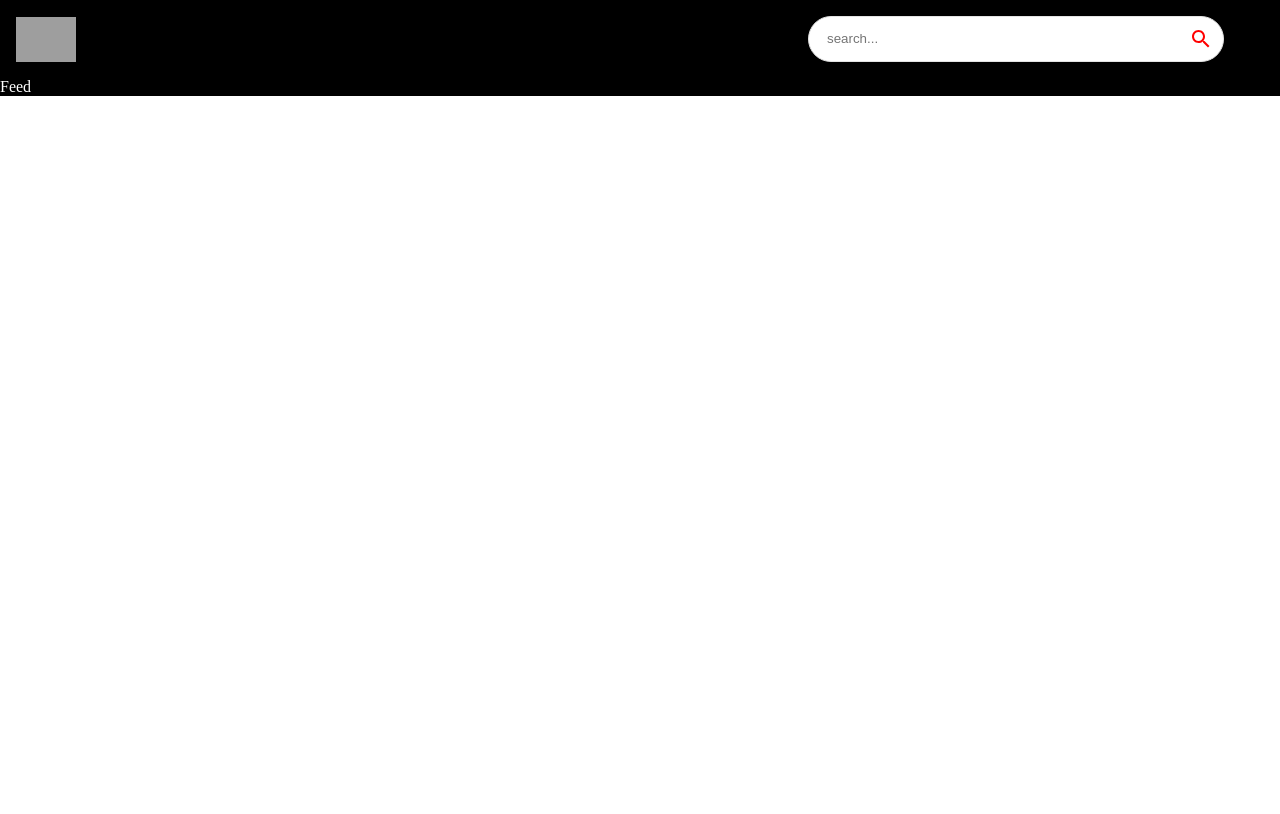
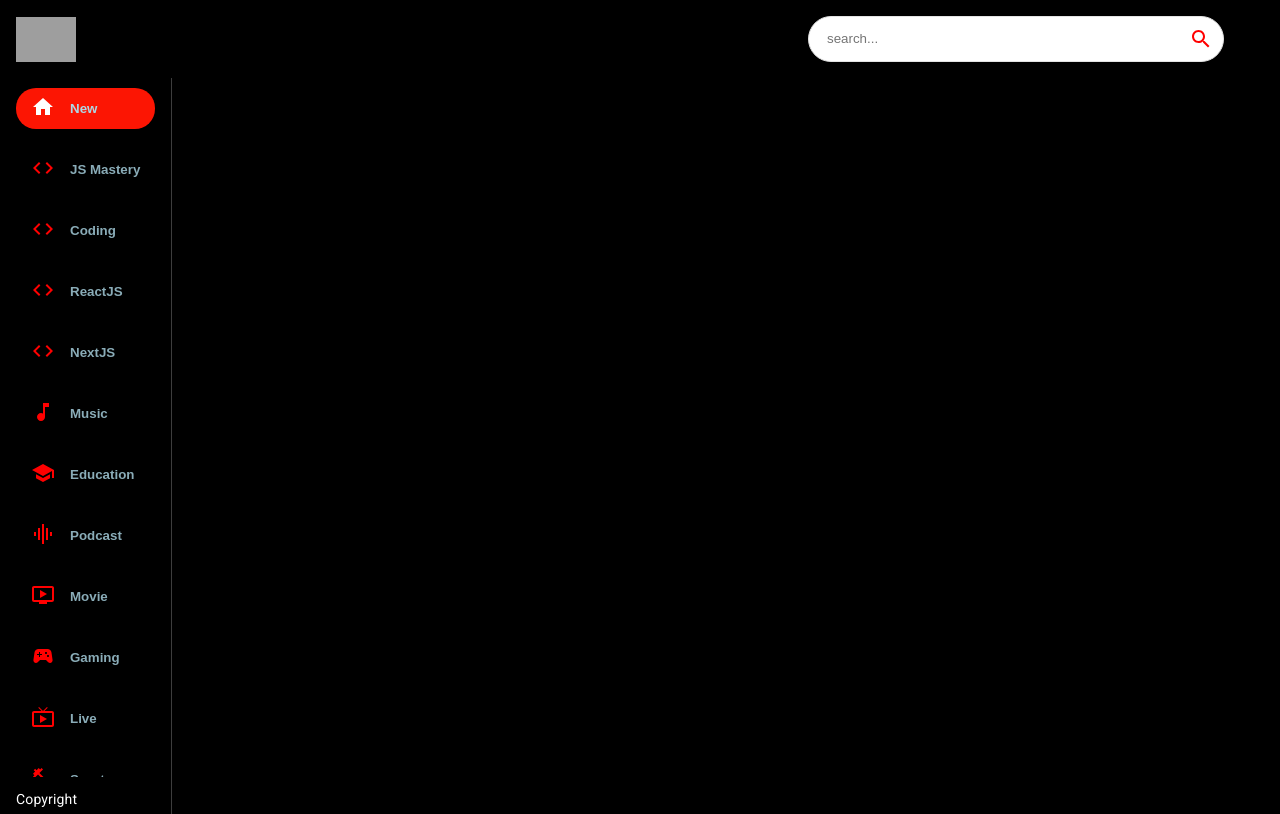
Before and after one commit to AliRezaBmeDu/youtube_clone, a React (Create React App) app: page / in a window 1280 px wide. Built offline with nearby package versions, Linux system fonts and the light colour scheme; grey boxes are pictures that could not be loaded.

Commit message:
Sidebar created and added

```diff
--- a/src/App.js
+++ b/src/App.js
@@ -1,13 +1,13 @@
 import {BrowserRouter, Routes, Route} from 'react-router-dom';
 import { Box } from '@mui/material'
 
-import {Feed, VideoDetail, ChannelDetail, SearchFeed, Navbar, SearchBar} from './components'
+import {Feed, VideoDetail, ChannelDetail, SearchFeed, Navbar} from './components'
 
 const App = () => {
   return (
     <BrowserRouter>
         <Box sx={{
-            backgroundColor: '#000', color:"#fff"
+            backgroundColor: '#000'
         }}>
             <Navbar />
             <Routes>
--- a/src/components/Feed.jsx
+++ b/src/components/Feed.jsx
@@ -1,8 +1,18 @@
-import React from 'react'
-
+import { useState, useEffect } from "react";
+import { Box, Stack, Typography } from '@mui/material'
+import Sidebar from "./Sidebar";
 const Feed = () => {
   return (
-    <div>Feed</div>
+    <Stack sx={{ flexDirection: { sx: "column", md: "row" } }}>
+      <Box sx={{ height: { sx: "auto", md: '92vh' }, borderRight: "1px solid #3d3d3d", px: { sx: 0, md: 2 } }}>
+        <Sidebar />
+
+        <Typography className="copyright" variant="body2" sx={{mt: 1.5, color:'#fff'}}>
+          Copyright
+        </Typography>
+
+      </Box>
+    </Stack>
   )
 }
 
--- /dev/null
+++ b/src/components/Sidebar.jsx
@@ -0,0 +1,40 @@
+import { Stack } from '@mui/material';
+
+import { categories } from "../utils/constants";
+
+const selectedCategory = 'New';
+
+
+const Sidebar = () => {
+  return (
+    <Stack
+     directions="row"
+     sx={{
+        overflowY: "auto",
+        height: {sx:'auto', md: '95%'}, flexDirection: {md: 'column'},
+     }}
+    >
+    {categories.map((category) => (
+        <button
+            className= "category-btn"
+            style={{
+                background: category.name ===
+                selectedCategory && '#FC1503',
+                color: 'lightblue'
+            }}
+            key={category.name}
+        >
+            <span style={{
+                color: category.name === selectedCategory ? 'white' : 'red', marginRight: '15px'
+            }}>{category.icon}</span>
+            <span style={{
+                opacity: category.name === selectedCategory ? '1' : '0.8'
+            }}>{category.name}</span>
+        </button>
+    )
+    )}
+    </Stack>
+  )
+}
+
+export default Sidebar
--- a/src/index.css
+++ b/src/index.css
@@ -8,17 +8,6 @@
 a {
   text-decoration: none;
   color: black;
-}
-
-.react-player {
-  height: 77vh !important;
-  width: 100% !important;
-}
-
-.search-bar{
-  border:none;
-  outline:none;
-  width:350px;
 }
 
 ::-webkit-scrollbar {
@@ -43,6 +32,17 @@
 
 .category-btn:hover span{
   color: white !important;
+}
+
+.react-player {
+  height: 77vh !important;
+  width: 100% !important;
+}
+
+.search-bar{
+  border:none;
+  outline:none;
+  width:350px;
 }
 
 .category-btn{
```
